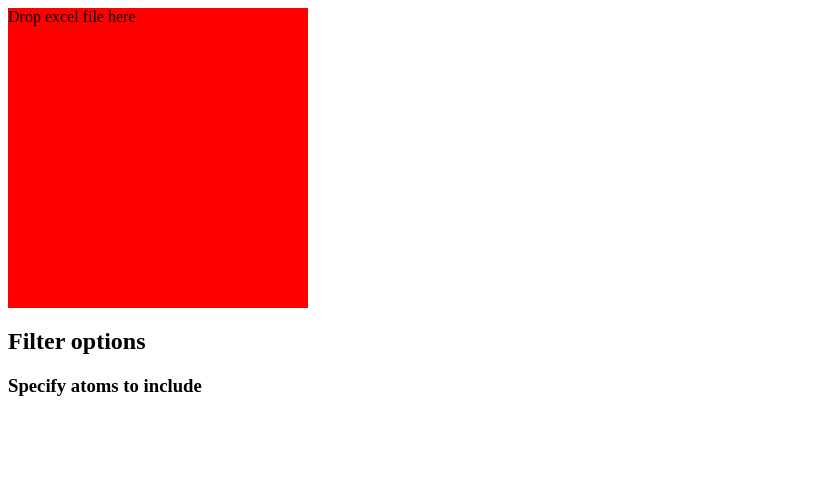
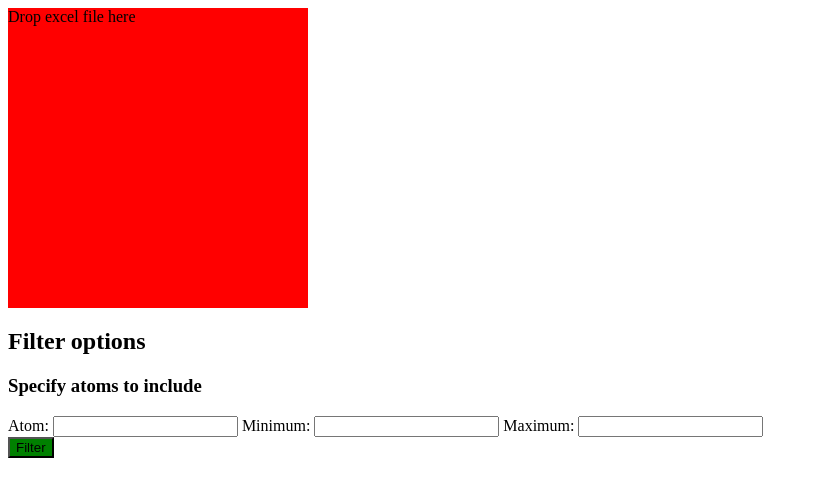
Before and after one commit to jakobsn/van_krevelen_wizard, an Electron app: page pages/filter/filter.html in a window 1280 px wide. Shown: the whole page, without its empty margins (0-818 px from the left). Drawn offline with Linux system fonts and the light colour scheme; files that its build step writes are made by us from their sources.

Commit message:
checkpoint

```diff
--- a/package.json
+++ b/package.json
@@ -17,6 +17,7 @@
     "datatables.net-buttons": "^1.6.2",
     "datatables.net-buttons-dt": "^1.6.2",
     "datatables.net-dt": "^1.10.21",
+    "datatables.net-searchpanes-dt": "^1.1.1",
     "electron": "^9.0.0",
     "exceljs": "^3.9.0",
     "jquery": "^3.5.1",
--- a/pages/filter/filter.html
+++ b/pages/filter/filter.html
@@ -5,7 +5,14 @@
     </div>
     <h2>Filter options</h2>
     <h3>Specify atoms to include</h3>
-
+    <div id="filter-options">
+        <div id="include-atoms">
+            Atom: <input type="text" name="atom" class="atom">
+            Minimum: <input type="text" name="minimum" class="minimum">
+            Maximum: <input type="text" name="maximum" class="maximum">
+        </div>
+        <button id="filter-button">Filter</button>
+    </div>
     <div id="preview">
         <table class="table table-striped table-bordered table-hover" id="preview-table">
             <tbody>
```
Also changed, not shown: mainWindow.html (+1 -0 lines), pages/filter/filter.js (+9 -3 lines), 1 other file.
